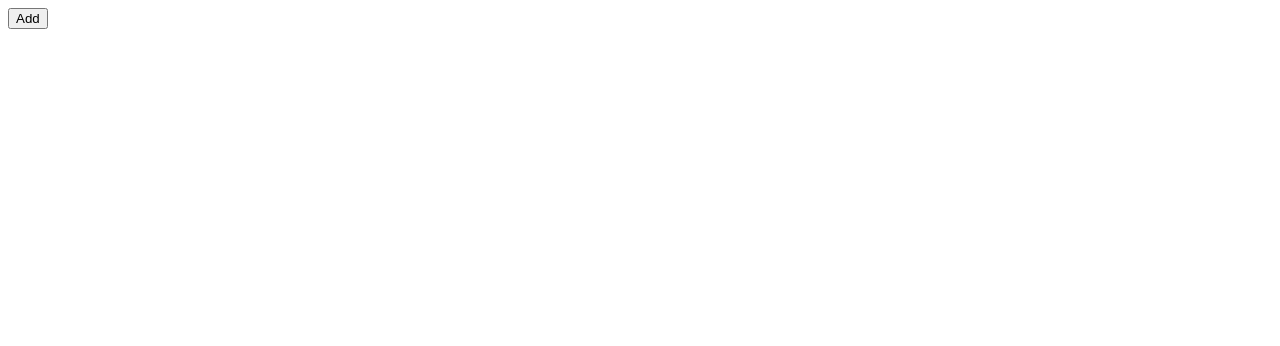
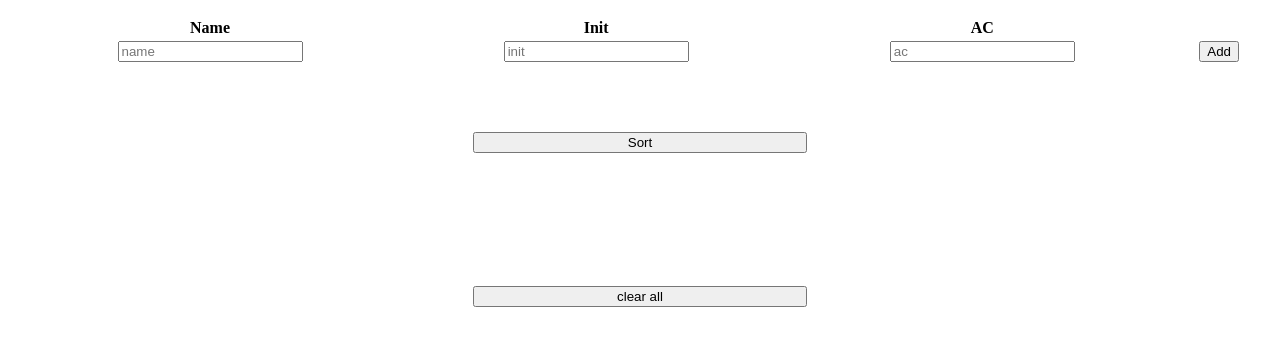
Before and after one commit to MarcosLaydner/initiative_tracker, a React (Create React App) app: page / in a window 1280 px wide. Shown: the top 346 px of the page. Built offline with nearby package versions, Linux system fonts and the light colour scheme.

Commit message:
Added add, remove and sort functionalities

```diff
--- /dev/null
+++ b/src/App.css
@@ -0,0 +1,11 @@
+body {
+    display: flex;
+    justify-content: center;
+    flex-direction: column;
+    text-align: center;
+}
+
+.buttons{
+    width: 25em;
+    margin: 5em 15em;
+}
--- a/src/App.js
+++ b/src/App.js
@@ -1,18 +1,80 @@
 import React, {useState} from 'react';
+import './App.css'
 
+export default function App() {
+  const [characters, setCharacters] = useState([]);
+  const [newCharacter, setNewCharacter] = useState('');
+  const [idList, setIdList] = useState([]);
 
-function App() {
+  function RemoveCharacter (id) {
+    const arrayCopy = characters.filter((row) => row.id !== id);
+    setCharacters(arrayCopy);
+  }
 
-const [characters, setChracters] = useState([]);
+  function handleAdd () {
+    setCharacters([...characters, newCharacter])
+    setNewCharacter({name: '', init: '', ac: '', id: generateId()})
+  }
 
+  function SortCharactersByInit (characters) {
+    const arrayCopy = characters.slice(0);
+    arrayCopy.sort((a,b) => b.init - a.init);
+    setCharacters(arrayCopy)
+  }
+
+  function generateId() {
+    let id = Math.floor(Math.random() * Number.MAX_SAFE_INTEGER)
+
+    while (idList.includes(id)) {
+      id = Math.floor(Math.random() * Number.MAX_SAFE_INTEGER)
+    }
+
+    idList.push(id)
+    setIdList(idList)
+    return id;
+  }
 
   return (
-    <div className="App">
-      <button className='add'>
-        Add
-      </button>
-    </div>
+    <body>
+      <table>
+
+        <thead>
+          <tr className='header'>
+            <th>Name</th>
+            <th>Init</th>
+            <th>AC</th>
+          </tr>
+        </thead>
+
+        <tbody>
+        {characters.map(character => (
+            <tr key={character.id} className='contents'>
+              <td>{character.name}</td>
+              <td>{character.init}</td>
+              <td>{character.ac}</td>
+              <td>
+                <button onClick={() => RemoveCharacter(character.id)} >remove</button>
+              </td>
+            </tr>
+          ))}
+        </tbody>
+
+        <tfoot>
+        <tr>
+            <td><input type="text" value={newCharacter.name} placeholder="name" onChange={e => setNewCharacter({ ...newCharacter, name: e.target.value})}/></td>
+            <td><input type="text" value={newCharacter.init} placeholder="init" onChange={e => setNewCharacter({ ...newCharacter, init: e.target.value})}/></td>
+            <td><input type="text" value={newCharacter.ac} placeholder="ac" onChange={e => setNewCharacter({ ...newCharacter, ac: e.target.value})}/></td>
+            <td><button type='button' onClick={handleAdd}>Add</button></td>
+          </tr>
+        </tfoot>
+
+      </table>
+
+      <div>
+        <button className='buttons' type='button' onClick={() => SortCharactersByInit(characters)}>Sort</button>
+        <button className='buttons'>clear all</button>
+      </div>
+
+    </body>
   );
 }
-
-export default App;
--- a/src/index.js
+++ b/src/index.js
@@ -1,5 +1,5 @@
 import ReactDOM from 'react-dom';
 import App from './App';
-import React, {useState, useEffect} from 'react'
+import React from 'react'
 
 ReactDOM.render(<App />, document.getElementById('root'));
```
Also changed, not shown: src/components/character.jsx (deleted, +0 -12 lines).
